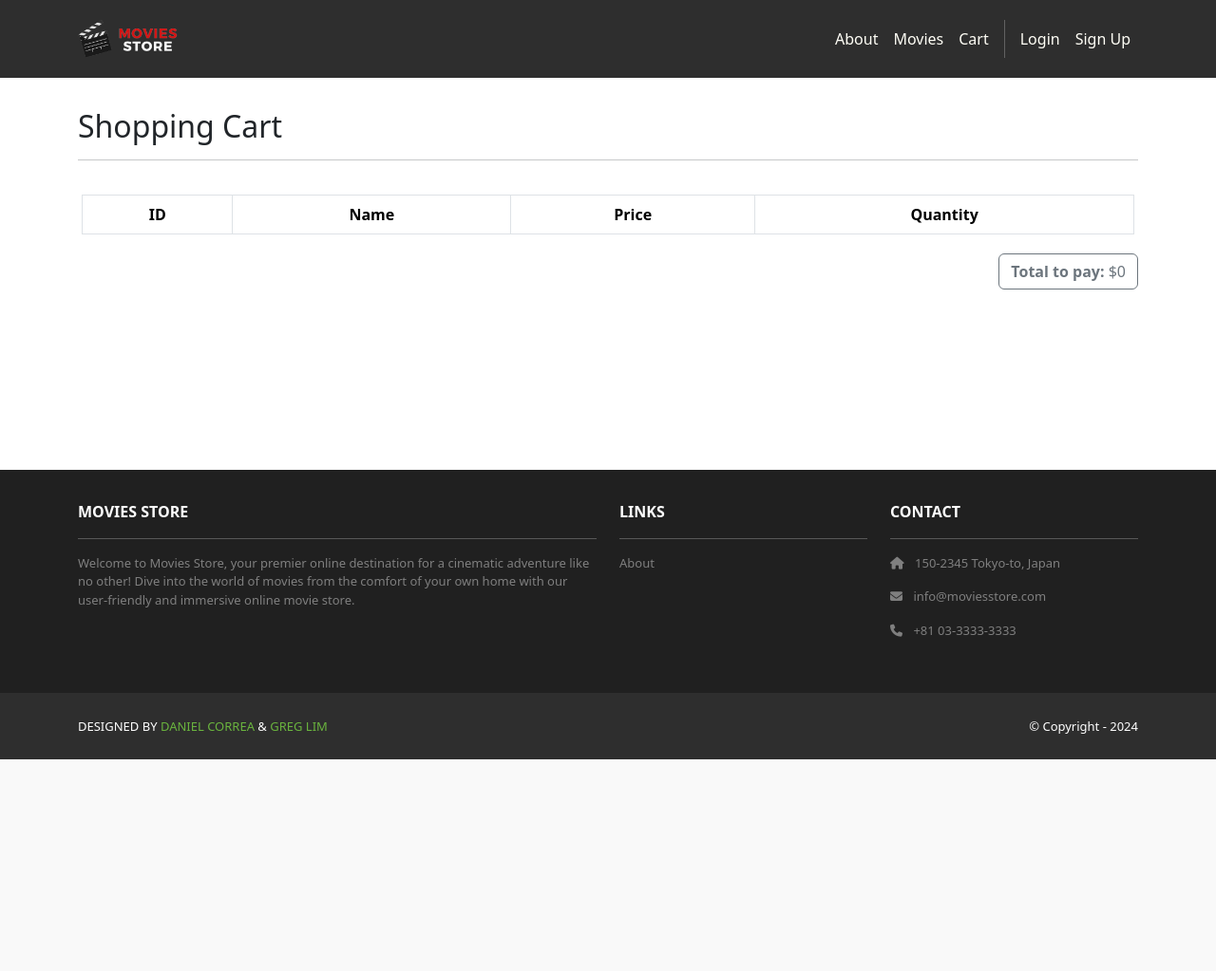
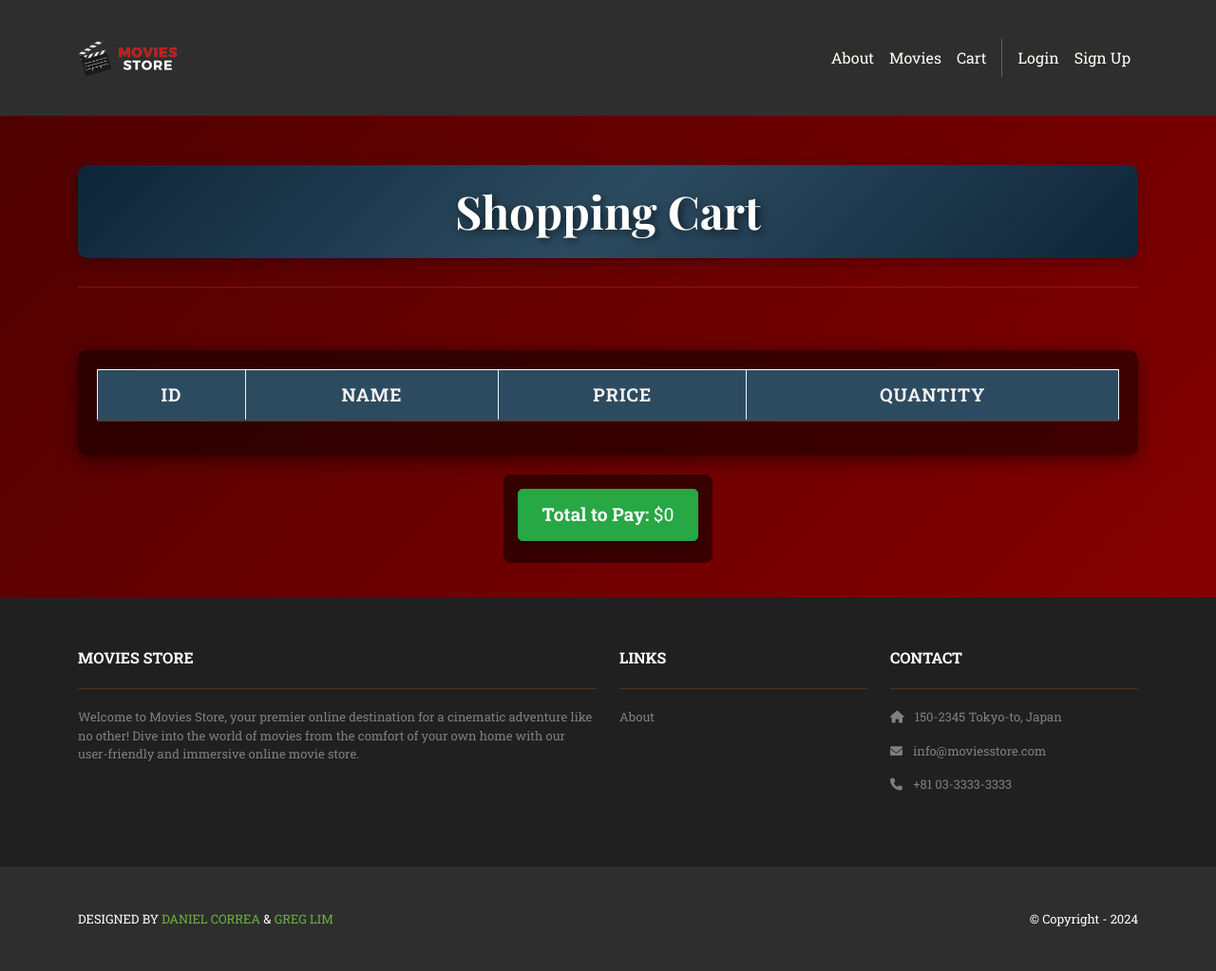
Before and after one commit to kevskillz/moviestore, a Django app: page /cart/ in a window 1280 px wide. Shown: the whole page at 95% size. Before the commit the page ends 800 px from the top, so only its background shows below. Run offline with Django 5.2, Linux system fonts and the light colour scheme; lists and menus that the app fills with data are empty; some libraries are stand-ins or nearby versions.

Commit message:
ui changes

```diff
--- a/moviestore/cart/templates/cart/index.html
+++ b/moviestore/cart/templates/cart/index.html
@@ -2,6 +2,144 @@
 {% block content %}
 {% load static %}
 {% load cart_filters %}
+<!-- Include Google Fonts for a premium look -->
+<link href="https://fonts.googleapis.com/css2?family=Playfair+Display:wght@400;700&family=Roboto+Slab:wght@400;700&display=swap" rel="stylesheet">
+
+<style>
+  body {
+    background: linear-gradient(135deg, #4b0000, #8b0000);
+    font-family: 'Roboto Slab', serif; /* Premium serif font */
+    color: white;
+  }
+
+  .container {
+    padding-top: 20px;
+    padding-bottom: 20px;
+  }
+
+  h2 {
+    font-family: 'Playfair Display', serif; /* Elegant, refined font */
+    font-size: 3rem;
+    font-weight: bold;
+    color: white;
+    text-shadow: 3px 3px 8px rgba(0, 0, 0, 0.6);
+    text-align: center;
+    margin-bottom: 30px;
+    background: linear-gradient(135deg, #0e2539, #2d4b60, #0e2539);
+    padding: 20px;
+    border-radius: 10px;
+    box-shadow: 0 4px 15px rgba(0, 0, 0, 0.3);
+  }
+
+  .table-container {
+    background-color: rgba(0, 0, 0, 0.5); /* Dark transparent background for table */
+    border-radius: 10px;
+    padding: 20px;
+    box-shadow: 0 4px 20px rgba(0, 0, 0, 0.5);
+    margin-top: 30px;
+  }
+
+  .table {
+    background-color: rgba(0, 0, 0, 0.7); /* Dark table background */
+    border-radius: 10px;
+    color: white;
+    border: none;
+    font-size: 1.1rem;
+    font-family: 'Roboto Slab', serif;
+  }
+
+  .table th, .table td {
+    padding: 12px 18px;
+    text-align: center;
+    vertical-align: middle;
+    border-bottom: 2px solid #444;
+  }
+
+  .table th {
+    background-color: #2d4b60; /* Dark blue header */
+    color: #f1f1f1;
+    font-weight: bold;
+    text-transform: uppercase;
+    letter-spacing: 1px;
+    font-size: 1.2rem;
+  }
+
+  .table td {
+    background-color: #f5f5dc; /* Beige background for rows */
+    color: #333; /* Darker text color to contrast the beige */
+    font-size: 1.1rem;
+    font-weight: 300;
+  }
+
+  .table tr:nth-child(odd) td {
+    background-color: #f5f5dc; /* Keeping the beige for odd rows */
+  }
+
+  .table-striped tbody tr:hover {
+    background-color: transparent; /* Remove hover effect (no color change) */
+    cursor: default; /* Remove the pointer cursor */
+    transform: none; /* Remove the scale effect */
+  }
+
+  .button-container {
+    background-color: rgba(0, 0, 0, 0.5); /* Dark transparent background just behind the buttons */
+    padding: 15px;
+    border-radius: 8px;
+    margin-top: 20px;
+    display: flex;
+    justify-content: flex-end;
+    gap: 15px;
+    width: max-content;
+    margin-left: auto;
+    margin-right: auto;
+  }
+
+  .btn-outline-secondary {
+    background-color: #28A745; /* Green for payment */
+    border-color: #28A745;
+    color: white;
+    font-size: 1.2rem;
+    font-family: 'Roboto Slab', serif;
+    padding: 12px 25px;
+    border-radius: 5px;
+    box-shadow: 0 4px 10px rgba(0, 0, 0, 0.3);
+  }
+
+  .btn-outline-secondary:hover {
+    background-color: #218838; /* Darken green on hover */
+    border-color: #218838;
+  }
+
+  .btn-danger {
+    background-color: #FF5733; /* Orange for removal */
+    border: none;
+    font-size: 1.2rem;
+    font-family: 'Roboto Slab', serif;
+    padding: 12px 25px;
+    border-radius: 5px;
+  }
+
+  .btn-danger:hover {
+    background-color: #C14D2A; /* Darken on hover */
+  }
+
+  .text-end {
+    text-align: right;
+    margin-top: 20px;
+  }
+
+  hr {
+    border-color: #FF5733;
+    margin: 20px 0;
+  }
+
+  .cart-total {
+    font-size: 1.3rem;
+    font-weight: bold;
+    color: #28A745; /* Matching color with the button for confirmation */
+  }
+</style>
+
 <div class="p-3">
   <div class="container">
     <div class="row mt-3">
@@ -10,8 +148,10 @@
         <hr />
       </div>
     </div>
-    <div class="row m-1">
-      <table class="table table-bordered table-striped text-center">
+
+    <!-- Table with semi-transparent background box -->
+    <div class="table-container">
+      <table class="table table-bordered table-striped">
         <thead>
           <tr>
             <th scope="col">ID</th>
@@ -26,23 +166,23 @@
             <td>{{ movie.id }}</td>
             <td>{{ movie.name }}</td>
             <td>${{ movie.price }}</td>
-            <td>{{request.session.cart|get_quantity:movie.id }}
-            </td>
+            <td>{{request.session.cart|get_quantity:movie.id }}</td>
           </tr>
           {% endfor %}
         </tbody>
       </table>
     </div>
-    <div class="row">
-      <div class="text-end">
-        <a class="btn btn-outline-secondary mb-2"><b>Total to pay:</b> ${{ template_data.cart_total }}</a>
-        {% if template_data.movies_in_cart|length > 0 %}
+
+    <!-- Container for Pay and Empty Cart buttons -->
+    <div class="button-container">
+      <a class="btn btn-outline-secondary mb-2"><b>Total to Pay:</b> ${{ template_data.cart_total }}</a>
+      {% if template_data.movies_in_cart|length > 0 %}
         <a href="{% url 'cart.clear' %}">
-          <button class="btn btn-danger mb-2">Remove all movies from Cart</button>
+          <button class="btn btn-danger mb-2">Empty Cart</button>
         </a>
-        {% endif %}
-      </div>
+      {% endif %}
     </div>
+
   </div>
 </div>
 {% endblock content %}
```
